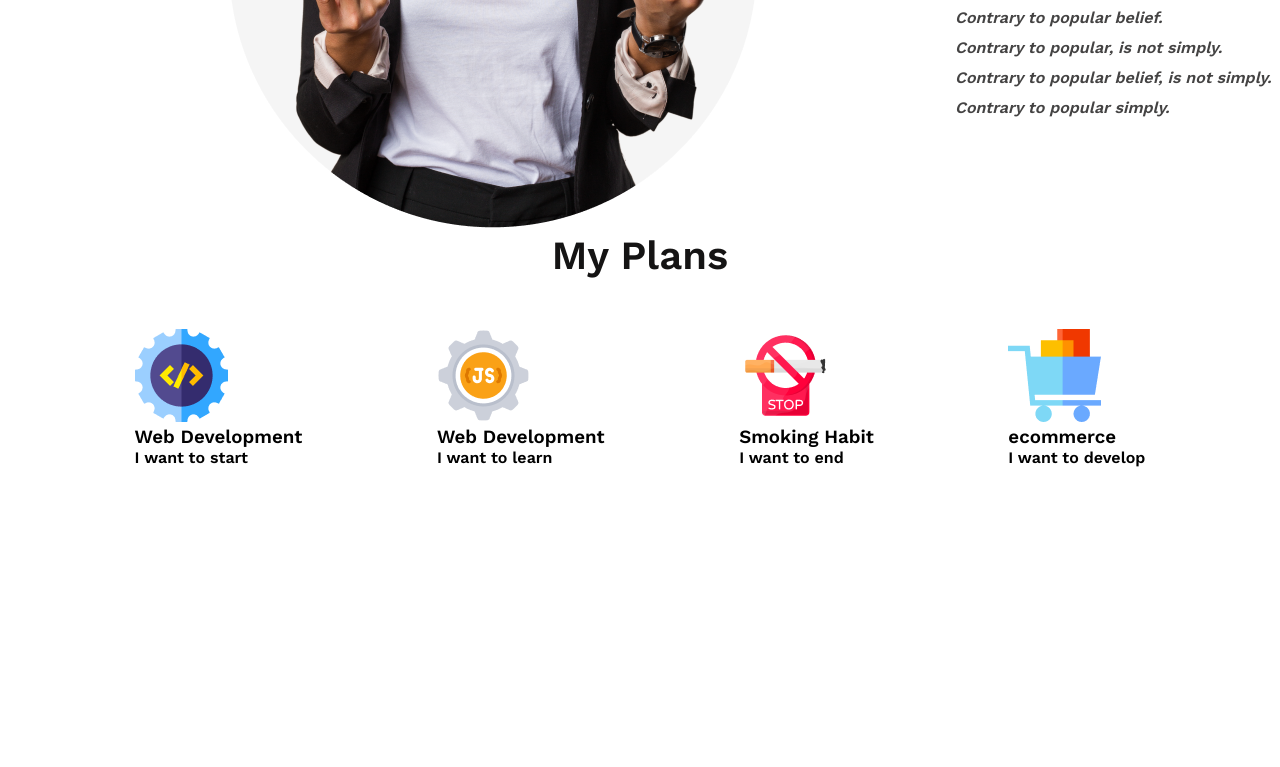
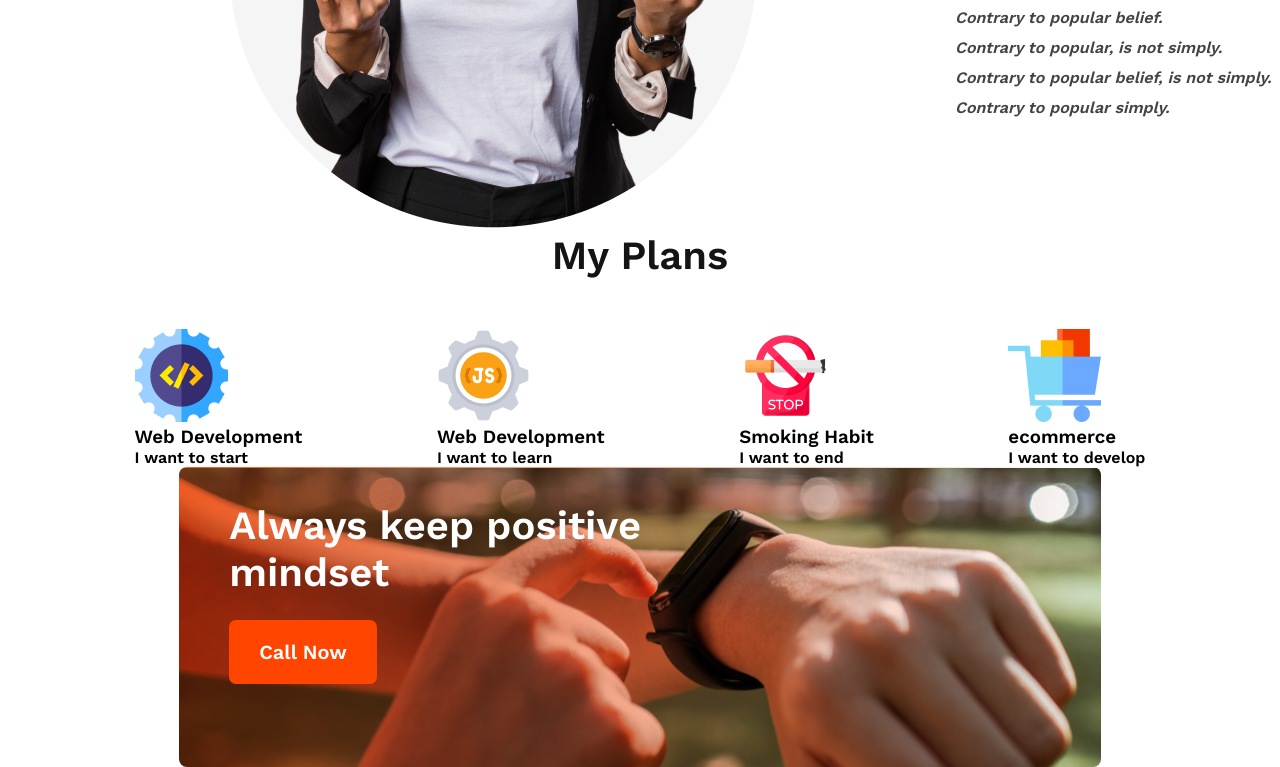
Before and after one commit to bdahsan1999wd/New-Year-New-Beginnings, a plain HTML site: page index.html in a window 1280 px wide. Shown: the part 1446-2213 px from the top of the page. Before the commit the page ends 1913 px from the top, so only its background shows below. Drawn offline with nearby package versions, Linux system fonts and the light colour scheme.

Commit message:
watch section added

```diff
--- a/index.html
+++ b/index.html
@@ -76,7 +76,24 @@
 
     <!-- watch section start -->
 
+    <section>
+        <div class="watch">
+            <div class="watch-content">
+                <h3>Always keep positive mindset</h3>
+                <button class="btn-primary">Call Now</button>
+            </div>
+        </div>
+    </section>
+
     </main>
+
+    <!-- footer section start -->
+
+    <footer>
+        <div>
+
+        </div>
+    </footer>
 
 </body>
 </html>
--- a/styles/style.css
+++ b/styles/style.css
@@ -104,3 +104,28 @@ header{
     font-weight: 500px;
     color: #737272;
 }
+.watch{
+    background-image: url(../images/watch.png),
+    linear-gradient(90deg, #F15B22 0%, rgba(241, 91, 34, 0) 100%);
+    background-position: center,center;
+    background-repeat: no-repeat,no-repeat;
+    background-size: cover;
+    background-blend-mode: multiply;
+    min-height: 300px;
+    position: relative;
+    width: 72%;
+    margin: auto;
+    border-radius: 8px;
+}
+.watch-content{
+    position: absolute;
+    top: 35px;
+    left: 50px;
+}
+.watch-content h3{
+    font-weight: 700px;
+    font-size: 40px;
+    color: #FFFFFF;
+    width: 449px;
+    padding-bottom: 24px;
+}
```
